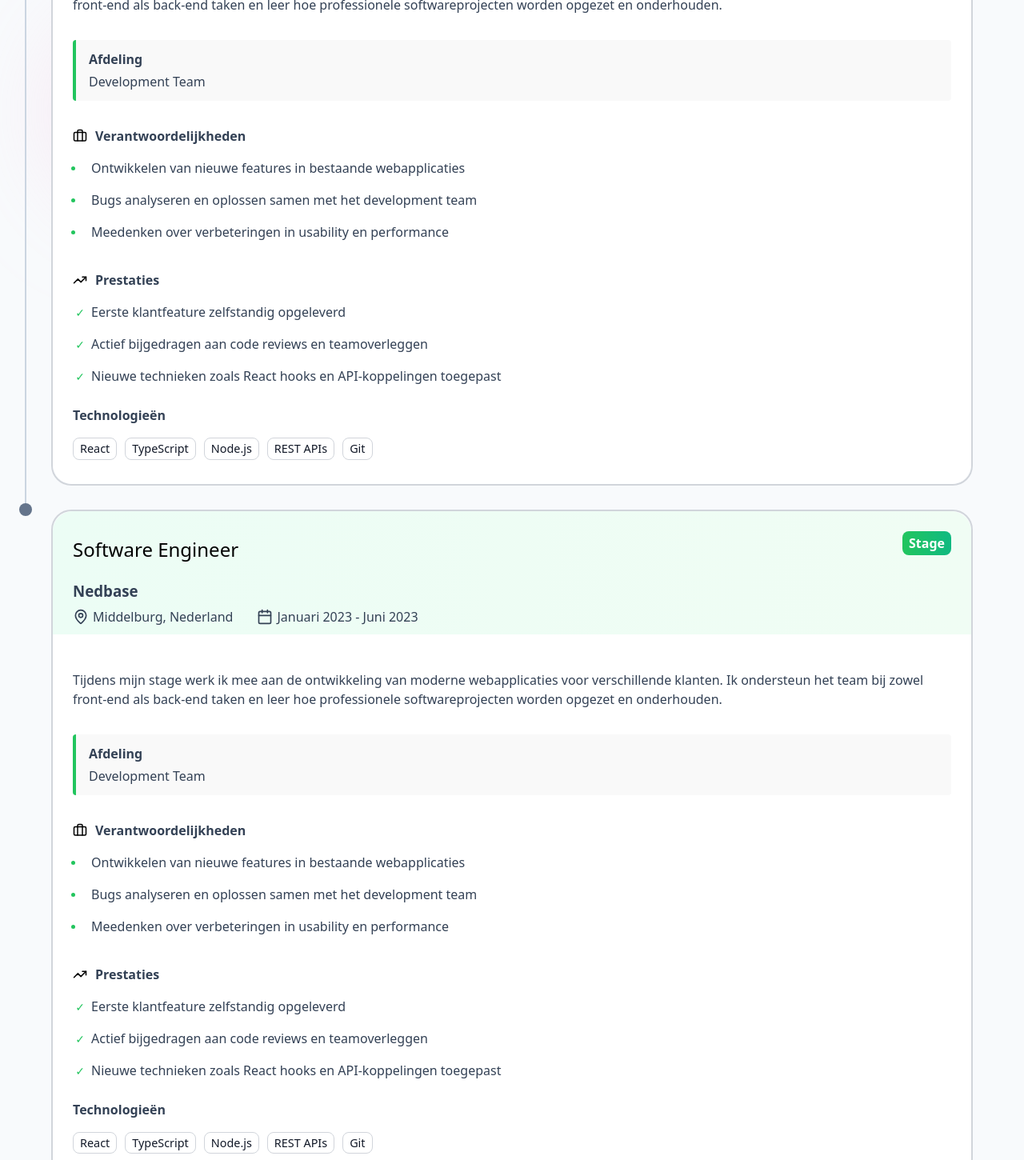
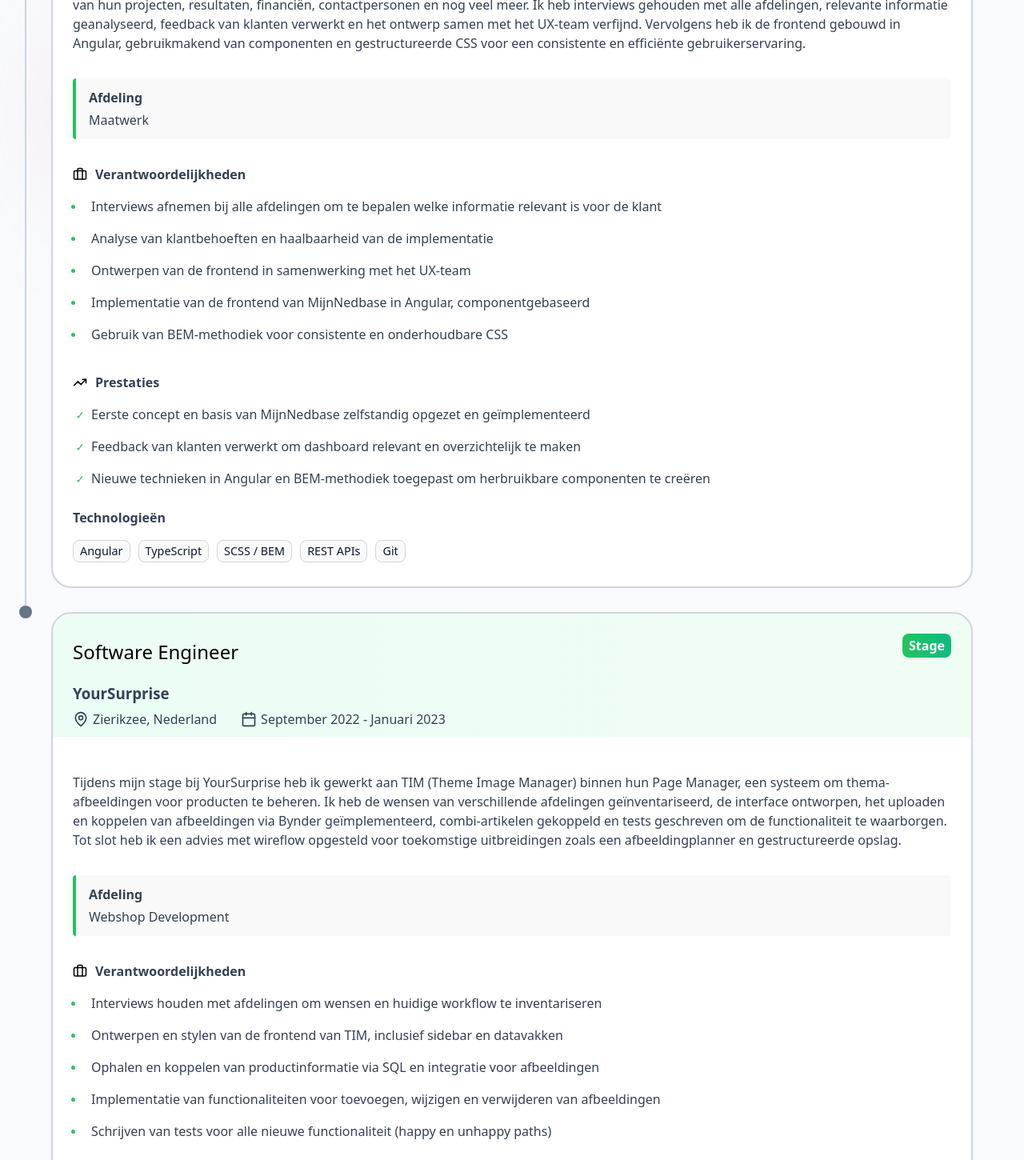
Before and after one commit to JurgenvanF/jurgenvanf-portfolio, a React (Vite) app: page /beroep in a window 1280 px wide. Shown: the part 580-2030 px from the top of the page at 80% size. Built offline with nearby package versions, Linux system fonts and the light colour scheme; no server answers; a web font is replaced by a local one.

Commit message:
Full content + styling

```diff
--- a/src/pages/education/Education.css
+++ b/src/pages/education/Education.css
@@ -20,6 +20,7 @@
   /* Courses */
   --color-course-text: #111827; /* slate-900 */
   --color-course-border: #d1d5db; /* slate-300 */
+  --color-course-background: #f9f9f9;
 }
 
 /* Dark Mode overrides */
@@ -40,6 +41,7 @@
   --color-specialization-border--education: #2563eb;
   --color-course-text: #f9fafb;
   --color-course-border: #374151;
+  --color-course-background: #27303f;
 }
 
 .title__education {
@@ -377,6 +379,8 @@
   color: var(--color-course-text);
   font-size: 0.9rem;
   padding: 2px 8px;
+  background: var(--color-course-background);
+  transition: all 0.2s ease;
 }
 
 .nowrap {
--- a/src/pages/profession/Profession.css
+++ b/src/pages/profession/Profession.css
@@ -28,6 +28,7 @@
   /* Tech */
   --color-tech-text: #111827; /* slate-900 */
   --color-tech-border: #d1d5db; /* slate-300 */
+  --color-tech-background: #f9f9f9;
 
   /* Timeline */
   --timeline-line: #cbd5e1; /* slate-400 */
@@ -54,6 +55,7 @@
   --color-department-border--profession: #22c55e;
   --color-tech-text: #f9fafb;
   --color-tech-border: #374151;
+  --color-tech-background: #27303f;
 
   --timeline-line: #1f2937; /* slate-800 */
   --timeline-circle: #718096; /* slate-500 */
@@ -138,6 +140,7 @@
   width: 2px;
   background: var(--timeline-line);
   transform: translate(-50%);
+  transition: all 0.2s ease;
 }
 
 .profession__container__timeline__marker {
@@ -204,9 +207,21 @@
   transition: all 0.2s ease-in-out;
 }
 
-@media (min-width: 700px) {
+@media (min-width: 1750px) {
   .profession__container__item:hover {
     transform: scale(1.05);
+  }
+}
+
+@media (min-width: 700px) and (max-width: 1749px) {
+  .profession__container__item:hover {
+    transform: scale(1.02);
+  }
+}
+
+@media (max-width: 699px) {
+  .profession__container__item:hover {
+    transform: none;
   }
 }
 
@@ -380,6 +395,8 @@
   color: var(--color-tech-text);
   font-size: 0.9rem;
   padding: 2px 8px;
+  background: var(--color-tech-background);
+  transition: all 0.2s ease;
 }
 
 .nowrap {
--- a/src/pages/profession/Profession.jsx
+++ b/src/pages/profession/Profession.jsx
@@ -24,7 +24,7 @@
               <div className="profession__container__item__details">
                 <div className="profession__container__item__details__company">
                   <h2 className="profession__container__item__details__company__subject">
-                    Software Engineer
+                    Frontend Developer
                   </h2>
                   <h3 className="profession__container__item__details__company__name">
                     Nedbase
@@ -40,8 +40,8 @@
                     <div className="profession__container__item__details__company__date">
                       <Calendar className="profession__container__item__details__company__date__icon" />
                       <span className="profession__container__item__details__company__date__text">
-                        <span>Januari 2023 - </span>
-                        <span className="nowrap">Juni 2023</span>
+                        <span>Februari 2024 - </span>
+                        <span className="nowrap">Juni 2024</span>
                       </span>
                     </div>
                   </div>
@@ -54,11 +54,16 @@
               <div className="profession__container__item__spec">
                 <p className="profession__container__item__spec__text">
                   <div className="profession__container__item__spec__text__description">
-                    Tijdens mijn stage werk ik mee aan de ontwikkeling van
-                    moderne webapplicaties voor verschillende klanten. Ik
-                    ondersteun het team bij zowel front-end als back-end taken
-                    en leer hoe professionele softwareprojecten worden opgezet
-                    en onderhouden.
+                    Tijdens mijn stage bij Nedbase heb ik de basis gelegd voor
+                    MijnNedbase, een interne tool waarmee klanten een
+                    overzichtelijk dashboard krijgen van hun projecten,
+                    resultaten, financiën, contactpersonen en nog veel meer. Ik
+                    heb interviews gehouden met alle afdelingen, relevante
+                    informatie geanalyseerd, feedback van klanten verwerkt en
+                    het ontwerp samen met het UX-team verfijnd. Vervolgens heb
+                    ik de frontend gebouwd in Angular, gebruikmakend van
+                    componenten en gestructureerde CSS voor een consistente en
+                    efficiënte gebruikerservaring.
                   </div>
 
                   <div className="profession__container__item__spec__text__department">
@@ -66,7 +71,7 @@
                       Afdeling
                     </p>
                     <p className="profession__container__item__spec__text__department__content">
-                      Development Team
+                      Maatwerk
                     </p>
                   </div>
 
@@ -80,16 +85,24 @@
                     <div className="profession__container__item__spec__text__responsibilities__list">
                       <ul className="profession__container__item__spec__text__responsibilities__list__items">
                         <li className="profession__container__item__spec__text__responsibilities__list__item">
-                          Ontwikkelen van nieuwe features in bestaande
-                          webapplicaties
+                          Interviews afnemen bij alle afdelingen om te bepalen
+                          welke informatie relevant is voor de klant
                         </li>
                         <li className="profession__container__item__spec__text__responsibilities__list__item">
-                          Bugs analyseren en oplossen samen met het development
-                          team
+                          Analyse van klantbehoeften en haalbaarheid van de
+                          implementatie
                         </li>
                         <li className="profession__container__item__spec__text__responsibilities__list__item">
-                          Meedenken over verbeteringen in usability en
-                          performance
+                          Ontwerpen van de frontend in samenwerking met het
+                          UX-team
+                        </li>
+                        <li className="profession__container__item__spec__text__responsibilities__list__item">
+                          Implementatie van de frontend van MijnNedbase in
+                          Angular, componentgebaseerd
+                        </li>
+                        <li className="profession__container__item__spec__text__responsibilities__list__item">
+                          Gebruik van BEM-methodiek voor consistente en
+                          onderhoudbare CSS
                         </li>
                       </ul>
                     </div>
@@ -105,14 +118,16 @@
                     <div className="profession__container__item__spec__text__achievements__list">
                       <ul className="profession__container__item__spec__text__achievements__list__items">
                         <li className="profession__container__item__spec__text__achievements__list__item">
-                          Eerste klantfeature zelfstandig opgeleverd
+                          Eerste concept en basis van MijnNedbase zelfstandig
+                          opgezet en geïmplementeerd
                         </li>
                         <li className="profession__container__item__spec__text__achievements__list__item">
-                          Actief bijgedragen aan code reviews en teamoverleggen
+                          Feedback van klanten verwerkt om dashboard relevant en
+                          overzichtelijk te maken
                         </li>
                         <li className="profession__container__item__spec__text__achievements__list__item">
-                          Nieuwe technieken zoals React hooks en API-koppelingen
-                          toegepast
+                          Nieuwe technieken in Angular en BEM-methodiek
+                          toegepast om herbruikbare componenten te creëren
                         </li>
                       </ul>
                     </div>
@@ -126,13 +141,13 @@
                     </div>
                     <div className="profession__container__item__spec__text__tech__items">
                       <div className="profession__container__item__spec__text__tech__item">
-                        React
+                        Angular
                       </div>
                       <div className="profession__container__item__spec__text__tech__item">
                         TypeScript
                       </div>
                       <div className="profession__container__item__spec__text__tech__item">
-                        Node.js
+                        SCSS / BEM
                       </div>
                       <div className="profession__container__item__spec__text__tech__item">
                         REST APIs
@@ -158,21 +173,21 @@
                     Software Engineer
                   </h2>
                   <h3 className="profession__container__item__details__company__name">
-                    Nedbase
+                    YourSurprise
                   </h3>
                   <div className="profession__container__item__details__company__locdate">
                     <div className="profession__container__item__details__company__location">
                       <MapPin className="profession__container__item__details__company__location__icon" />
                       <span className="profession__container__item__details__company__location__text">
-                        Middelburg, Nederland
+                        Zierikzee, Nederland
                       </span>
                     </div>
 
                     <div className="profession__container__item__details__company__date">
                       <Calendar className="profession__container__item__details__company__date__icon" />
                       <span className="profession__container__item__details__company__date__text">
-                        <span>Januari 2023 - </span>
-                        <span className="nowrap">Juni 2023</span>
+                        <span>September 2022 - </span>
+                        <span className="nowrap">Januari 2023</span>
                       </span>
                     </div>
                   </div>
@@ -185,11 +200,16 @@
               <div className="profession__container__item__spec">
                 <p className="profession__container__item__spec__text">
                   <div className="profession__container__item__spec__text__description">
-                    Tijdens mijn stage werk ik mee aan de ontwikkeling van
-                    moderne webapplicaties voor verschillende klanten. Ik
-                    ondersteun het team bij zowel front-end als back-end taken
-                    en leer hoe professionele softwareprojecten worden opgezet
-                    en onderhouden.
+                    Tijdens mijn stage bij YourSurprise heb ik gewerkt aan TIM
+                    (Theme Image Manager) binnen hun Page Manager, een systeem
+                    om thema-afbeeldingen voor producten te beheren. Ik heb de
+                    wensen van verschillende afdelingen geïnventariseerd, de
+                    interface ontworpen, het uploaden en koppelen van
+                    afbeeldingen via Bynder geïmplementeerd, combi-artikelen
+                    gekoppeld en tests geschreven om de functionaliteit te
+                    waarborgen. Tot slot heb ik een advies met wireflow
+                    opgesteld voor toekomstige uitbreidingen zoals een
+                    afbeeldingplanner en gestructureerde opslag.
                   </div>
 
                   <div className="profession__container__item__spec__text__department">
@@ -197,7 +217,7 @@
                       Afdeling
                     </p>
                     <p className="profession__container__item__spec__text__department__content">
-                      Development Team
+                      Webshop Development
                     </p>
                   </div>
 
@@ -211,16 +231,24 @@
                     <div className="profession__container__item__spec__text__responsibilities__list">
                       <ul className="profession__container__item__spec__text__responsibilities__list__items">
                         <li className="profession__container__item__spec__text__responsibilities__list__item">
-                          Ontwikkelen van nieuwe features in bestaande
-                          webapplicaties
+                          Interviews houden met afdelingen om wensen en huidige
+                          workflow te inventariseren
                         </li>
                         <li className="profession__container__item__spec__text__responsibilities__list__item">
-                          Bugs analyseren en oplossen samen met het development
-                          team
+                          Ontwerpen en stylen van de frontend van TIM, inclusief
+                          sidebar en datavakken
                         </li>
                         <li className="profession__container__item__spec__text__responsibilities__list__item">
-                          Meedenken over verbeteringen in usability en
-                          performance
+                          Ophalen en koppelen van productinformatie via SQL en
+                          integratie voor afbeeldingen
+                        </li>
+                        <li className="profession__container__item__spec__text__responsibilities__list__item">
+                          Implementatie van functionaliteiten voor toevoegen,
+                          wijzigen en verwijderen van afbeeldingen
+                        </li>
+                        <li className="profession__container__item__spec__text__responsibilities__list__item">
+                          Schrijven van tests voor alle nieuwe functionaliteit
+                          (happy en unhappy paths)
                         </li>
                       </ul>
                     </div>
@@ -236,14 +264,20 @@
                     <div className="profession__container__item__spec__text__achievements__list">
                       <ul className="profession__container__item__spec__text__achievements__list__items">
                         <li className="profession__container__item__spec__text__achievements__list__item">
-                          Eerste klantfeature zelfstandig opgeleverd
+                          TIM systeem opgezet om thema-afbeeldingen per product
+                          te beheren
                         </li>
                         <li className="profession__container__item__spec__text__achievements__list__item">
-                          Actief bijgedragen aan code reviews en teamoverleggen
+                          Integratie gerealiseerd met Bynder en bestaande
+                          productinformatie voor juiste afbeeldingskoppelingen
                         </li>
                         <li className="profession__container__item__spec__text__achievements__list__item">
-                          Nieuwe technieken zoals React hooks en API-koppelingen
-                          toegepast
+                          Combi-artikelen succesvol gekoppeld zodat meerdere
+                          producten dezelfde afbeelding delen
+                        </li>
+                        <li className="profession__container__item__spec__text__achievements__list__item">
+                          Testen uitgevoerd en advies opgesteld voor toekomstig
+                          beheer en planning van afbeeldingen
                         </li>
                       </ul>
                     </div>
@@ -257,16 +291,13 @@
                     </div>
                     <div className="profession__container__item__spec__text__tech__items">
                       <div className="profession__container__item__spec__text__tech__item">
-                        React
+                        PHP
                       </div>
                       <div className="profession__container__item__spec__text__tech__item">
-                        TypeScript
+                        SQL
                       </div>
                       <div className="profession__container__item__spec__text__tech__item">
-                        Node.js
-                      </div>
-                      <div className="profession__container__item__spec__text__tech__item">
-                        REST APIs
+                        HTML / CSS
                       </div>
                       <div className="profession__container__item__spec__text__tech__item">
                         Git
```
